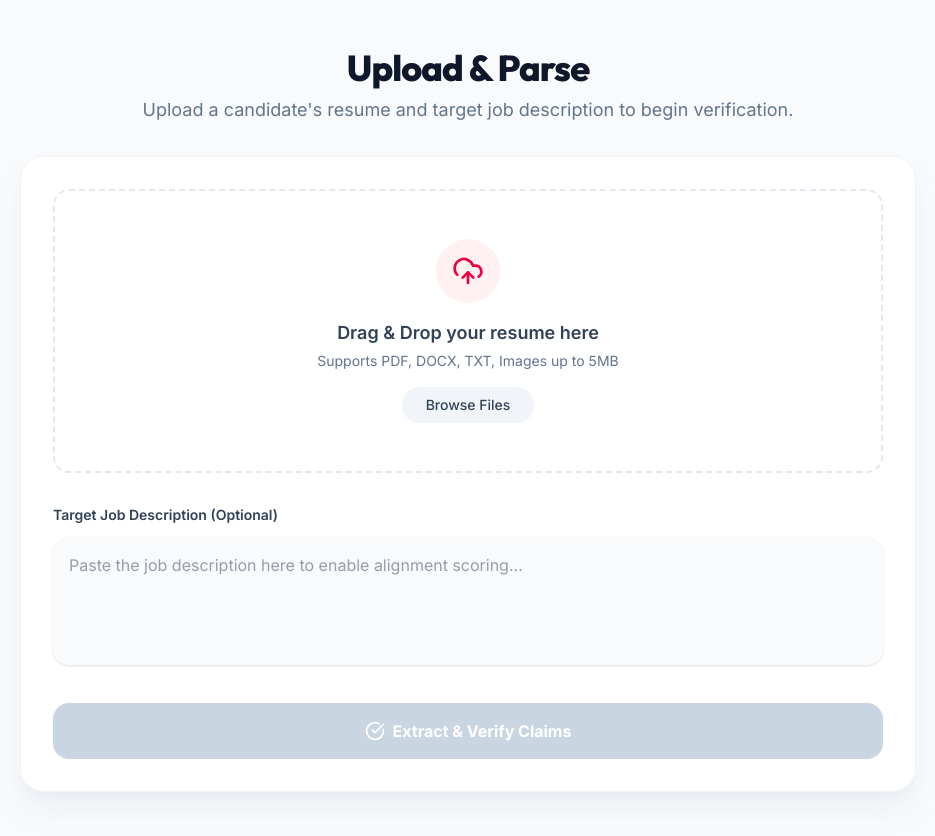
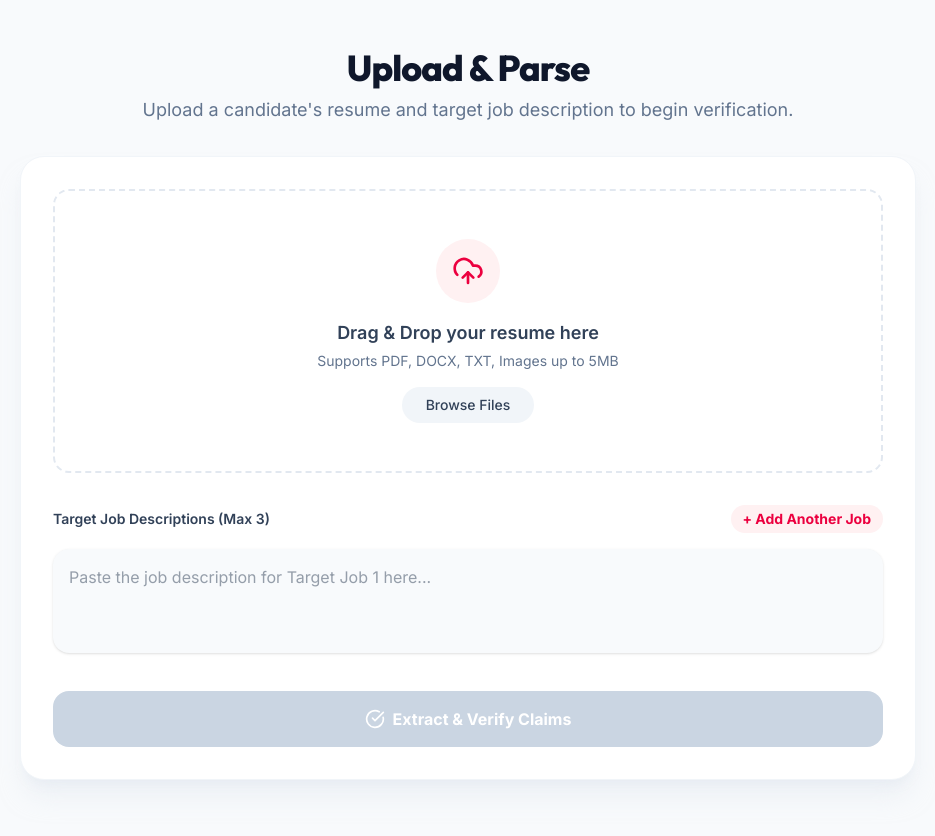
Before and after one commit to Divakar1607/Meyyurai, a React (Vite) app in the folder frontend/: page /upload in a window 1280 px wide. Shown: the top 836 px of the page, without its empty margins (172-1107 px from the left). Built offline with nearby package versions, Linux system fonts and the light colour scheme.

Commit message:
Implement main routing and App component

```diff
--- a/frontend/src/components/EvidencePage.jsx
+++ b/frontend/src/components/EvidencePage.jsx
@@ -1,10 +1,13 @@
 import React, { useState, useRef } from 'react';
 import { GitBranch, Image as ImageIcon, CheckCircle, Search, Loader2, AlertCircle, ArrowRight } from 'lucide-react';
-import { useNavigate } from 'react-router-dom';
+import { useNavigate, useLocation } from 'react-router-dom';
 import axios from 'axios';
 
 export default function EvidencePage() {
   const navigate = useNavigate();
+  const location = useLocation();
+  const { result, jobDescriptions } = location.state || {};
+
   const [githubUsername, setGithubUsername] = useState('');
   const [githubData, setGithubData] = useState(null);
   const [githubLoading, setGithubLoading] = useState(false);
@@ -173,7 +176,7 @@ export default function EvidencePage() {
 
         <div className="pt-8 border-t border-slate-200 flex justify-end">
           <button
-            onClick={() => navigate('/dashboard')}
+            onClick={() => navigate('/dashboard', { state: { result, jobDescriptions, githubData, certData } })}
             className="bg-rose-600 hover:bg-rose-700 text-white px-8 py-4 rounded-2xl font-bold transition-all shadow-xl shadow-rose-500/30 flex items-center gap-2 text-lg"
           >
             Generate Final Report <ArrowRight size={24} />
--- a/frontend/src/components/UploadPage.jsx
+++ b/frontend/src/components/UploadPage.jsx
@@ -6,7 +6,7 @@ import axios from 'axios';
 export default function UploadPage() {
   const navigate = useNavigate();
   const [file, setFile] = useState(null);
-  const [jobDescription, setJobDescription] = useState('');
+  const [jobDescriptions, setJobDescriptions] = useState([{ title: 'Target Job 1', text: '' }]);
   const [isDragging, setIsDragging] = useState(false);
   const [loading, setLoading] = useState(false);
   const [result, setResult] = useState(null);
@@ -51,8 +51,9 @@ export default function UploadPage() {
 
     const formData = new FormData();
     formData.append('file', file);
-    if (jobDescription) {
-      formData.append('job_description', jobDescription);
+    // We don't need to send all JDs to upload endpoint, backend only uses it optionally
+    if (jobDescriptions[0].text) {
+      formData.append('job_description', jobDescriptions[0].text);
     }
 
     try {
@@ -117,18 +118,48 @@ export default function UploadPage() {
               </div>
             </div>
 
-            {/* Job Description Textarea */}
-            <div className="space-y-3">
-              <label className="block text-sm font-semibold text-slate-700">
-                Target Job Description (Optional)
-              </label>
-              <textarea
-                rows={4}
-                className="w-full rounded-2xl border-slate-200 shadow-sm focus:border-rose-500 focus:ring-rose-500 resize-none p-4 text-slate-700 bg-slate-50"
-                placeholder="Paste the job description here to enable alignment scoring..."
-                value={jobDescription}
-                onChange={(e) => setJobDescription(e.target.value)}
-              />
+            {/* Job Descriptions List */}
+            <div className="space-y-4">
+              <div className="flex justify-between items-center">
+                <label className="block text-sm font-semibold text-slate-700">
+                  Target Job Descriptions (Max 3)
+                </label>
+                {jobDescriptions.length < 3 && (
+                  <button
+                    onClick={() => setJobDescriptions([...jobDescriptions, { title: `Target Job ${jobDescriptions.length + 1}`, text: '' }])}
+                    className="text-sm font-bold text-rose-600 hover:text-rose-700 bg-rose-50 px-3 py-1 rounded-full transition-colors"
+                  >
+                    + Add Another Job
+                  </button>
+                )}
+              </div>
+
+              {jobDescriptions.map((jd, idx) => (
+                <div key={idx} className="space-y-2 relative">
+                  {jobDescriptions.length > 1 && (
+                    <div className="flex justify-between items-center text-xs font-bold text-slate-500 uppercase">
+                      <span>{jd.title}</span>
+                      <button
+                        onClick={() => setJobDescriptions(jobDescriptions.filter((_, i) => i !== idx))}
+                        className="text-red-500 hover:text-red-600"
+                      >
+                        Remove
+                      </button>
+                    </div>
+                  )}
+                  <textarea
+                    rows={3}
+                    className="w-full rounded-2xl border-slate-200 shadow-sm focus:border-rose-500 focus:ring-rose-500 resize-none p-4 text-slate-700 bg-slate-50"
+                    placeholder={`Paste the job description for ${jd.title} here...`}
+                    value={jd.text}
+                    onChange={(e) => {
+                      const newJds = [...jobDescriptions];
+                      newJds[idx].text = e.target.value;
+                      setJobDescriptions(newJds);
+                    }}
+                  />
+                </div>
+              ))}
             </div>
 
             {error && (
@@ -189,7 +220,7 @@ export default function UploadPage() {
 
             <div className="pt-6 border-t border-slate-100 flex justify-end">
               <button
-                onClick={() => navigate('/evidence')}
+                onClick={() => navigate('/evidence', { state: { result, jobDescriptions } })}
                 className="bg-slate-900 hover:bg-slate-800 text-white px-6 py-3 rounded-xl font-bold transition-all shadow-lg shadow-slate-900/20 flex items-center gap-2"
               >
                 Proceed to Evidence Collection <ArrowRight size={20} />
```
